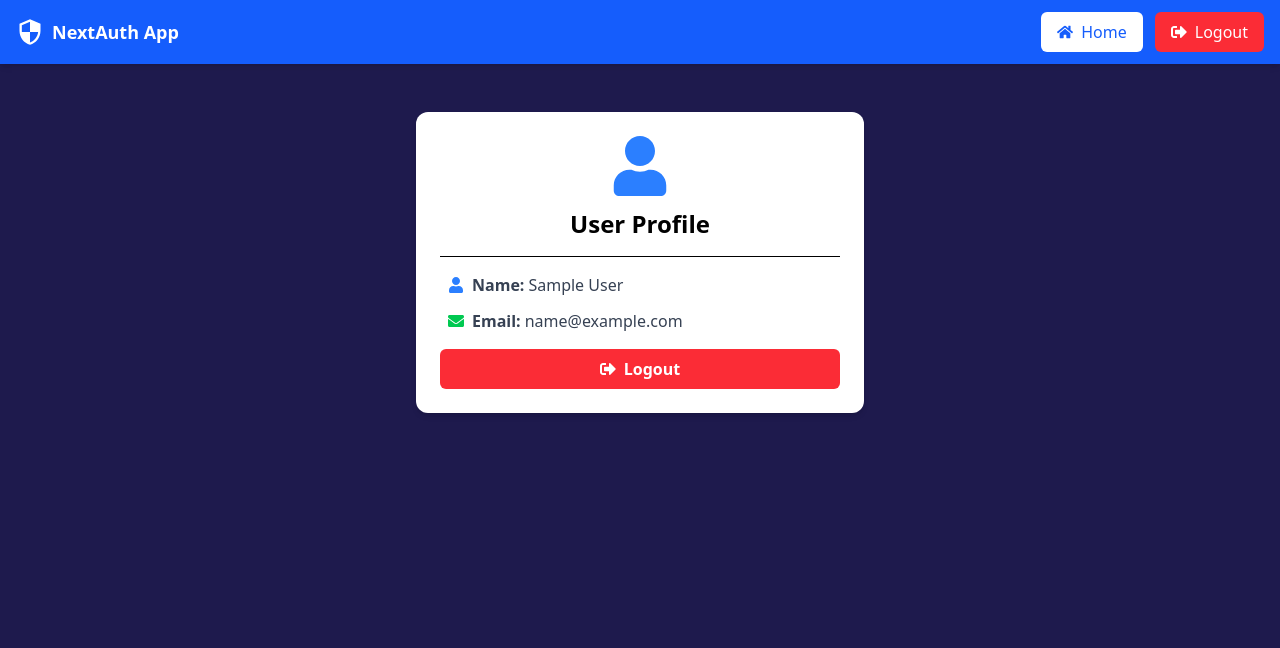
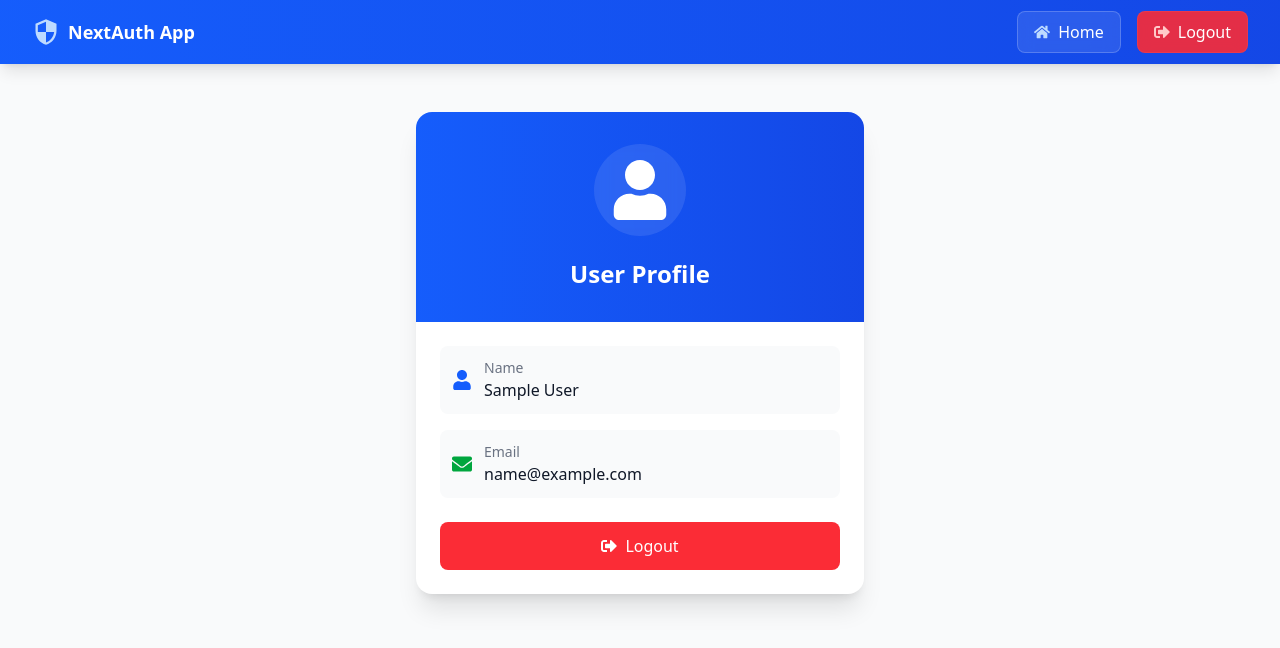
Before and after one commit to pritibishnoii/auth-app, a Next.js app: page /profile in a window 1280 px wide. Shown: the top 648 px of the page. Built offline with nearby package versions, Linux system fonts and the light colour scheme; sample sign-in values are in the browser's storage.

Commit message:
auth-form

```diff
--- a/app/page.js
+++ b/app/page.js
@@ -1,9 +1,12 @@
-import { AuthForm } from "@/components/AuthForm";
+import AuthForm from "@/components/AuthForm";
 import Image from "next/image";
+import { ToastContainer } from 'react-toastify';
+import 'react-toastify/dist/ReactToastify.css';
 
 export default function Home () {
   return (
     <div>
+      <ToastContainer position="top-right" autoClose={ 3000 } />
       <AuthForm />
     </div>
   );
--- a/app/profile/page.jsx
+++ b/app/profile/page.jsx
@@ -1,109 +1,96 @@
 "use client";
-import Navbar from '@/components/Navbar';
 import React, { useEffect, useState } from "react";
-import { FaUser, FaEnvelope, FaSignOutAlt } from "react-icons/fa";
+
+import {
+    FaUser,
+    FaEnvelope,
+    FaLock,
+    FaSignInAlt,
+    FaUserPlus,
+    FaSignOutAlt,
+} from "react-icons/fa";
 import { useRouter } from "next/navigation";
+import Navbar from "@/components/Navbar";
 
 const ProfilePage = () => {
     const [ user, setUser ] = useState( null );
-    const [ loading, setLoading ] = useState( true );
-    const [ mounted, setMounted ] = useState( false )
+    const [ isLoading, setIsLoading ] = useState( true );
     const router = useRouter();
 
     useEffect( () => {
-
-        setMounted( true ); // Mark component as mounted (client-side)
-        // Ensure this only runs on client side
-        if ( typeof window === "undefined" ) {
-            setLoading( false );
-            return;
-        }
-
-        const storedUser = localStorage.getItem( "user" );
-        const token = localStorage.getItem( "token" );
-
-        if ( !storedUser || !token ) {
-            router.push( "/" );
-            return;
-        }
-
-        try {
-            const parsedUser = JSON.parse( storedUser );
-            if ( parsedUser ) {
-                setUser( parsedUser );
+        // Check if we're on the client side
+        if ( typeof window !== 'undefined' ) {
+            const storedUser = localStorage.getItem( "user" );
+            if ( !storedUser ) {
+                router.push( "/" );
             } else {
-                throw new Error( "Invalid user data" );
+                setUser( JSON.parse( storedUser ) );
             }
-        } catch ( error ) {
-            console.error( "Error parsing user data:", error );
-            // Clear invalid data
-            localStorage.removeItem( "user" );
-            localStorage.removeItem( "token" );
-            router.push( "/" );
-        } finally {
-            setLoading( false );
+            setIsLoading( false );
         }
     }, [ router ] );
 
     const handleLogout = () => {
+        localStorage.removeItem( "token" );
         localStorage.removeItem( "user" );
-        localStorage.removeItem( "token" );
         router.push( "/" );
     };
 
-    if ( !mounted || loading ) {
+    // Show loading state
+    if ( isLoading ) {
         return (
-            <div>
-                <Navbar />
-                <div className="flex justify-center mt-12">
-                    <div className="bg-white shadow-md p-6 w-[28rem] rounded-xl text-center">
-                        Loading profile...
-                    </div>
-                </div>
+            <div className="min-h-screen bg-gray-50 flex items-center justify-center">
+                <div className="animate-spin rounded-full h-12 w-12 border-t-2 border-b-2 border-blue-600"></div>
             </div>
         );
     }
 
-    // Additional check in case user is null after loading
-    if ( !user ) {
-        return (
-            <div>
-                <Navbar />
-                <div className="flex justify-center mt-12">
-                    <div className="bg-white shadow-md p-6 w-[28rem] rounded-xl text-center">
-                        User data not available. Please login again.
-                    </div>
-                </div>
-            </div>
-        );
-    }
+    // Show nothing if no user
+    if ( !user ) return null;
 
     return (
-        <div>
+        <div className="min-h-screen bg-gray-50">
             <Navbar />
-            <div className="flex justify-center mt-12">
-                <div className="bg-white shadow-md p-6 w-[28rem] rounded-xl">
-                    <div className="text-center">
-                        <FaUser size={ 60 } className="text-blue-500 mb-3 mx-auto" />
-                        <h2 className="text-2xl font-semibold">User Profile</h2>
+            <div className="max-w-7xl mx-auto px-4 sm:px-6 lg:px-8 py-12">
+                <div className="max-w-md mx-auto">
+                    <div className="bg-white rounded-2xl shadow-xl overflow-hidden">
+                        {/* Profile Header */ }
+                        <div className="bg-gradient-to-r from-blue-600 to-blue-700 px-6 py-8 text-center">
+                            <div className="inline-block p-4 bg-white/10 rounded-full backdrop-blur-sm">
+                                <FaUser size={ 60 } className="text-white" />
+                            </div>
+                            <h2 className="mt-4 text-2xl font-bold text-white">User Profile</h2>
+                        </div>
+
+                        {/* Profile Details */ }
+                        <div className="p-6 space-y-6">
+                            <div className="space-y-4">
+                                <div className="flex items-center space-x-3 p-3 bg-gray-50 rounded-lg">
+                                    <FaUser className="text-blue-600 text-xl" />
+                                    <div>
+                                        <p className="text-sm text-gray-500">Name</p>
+                                        <p className="font-medium text-gray-900">{ user.name }</p>
+                                    </div>
+                                </div>
+
+                                <div className="flex items-center space-x-3 p-3 bg-gray-50 rounded-lg">
+                                    <FaEnvelope className="text-green-600 text-xl" />
+                                    <div>
+                                        <p className="text-sm text-gray-500">Email</p>
+                                        <p className="font-medium text-gray-900">{ user.email }</p>
+                                    </div>
+                                </div>
+                            </div>
+
+                            <button
+                                className="w-full flex items-center justify-center space-x-2 bg-red-500 text-white px-4 py-3 rounded-lg font-medium hover:bg-red-600 transition-all duration-300 ease-in-out"
+                                onClick={ handleLogout }
+                            >
+                                <FaSignOutAlt />
+                                <span>Logout</span>
+                            </button>
+                        </div>
                     </div>
-                    <hr className="my-4" />
-                    <div className="px-2 space-y-3">
-                        <p className="flex items-center text-gray-700">
-                            <FaUser className="text-blue-500 mr-2" />
-                            <strong className="mr-1">Name:</strong> { user?.name || "N/A" }
-                        </p>
-                        <p className="flex items-center text-gray-700">
-                            <FaEnvelope className="text-green-500 mr-2" />
-                            <strong className="mr-1">Email:</strong> { user?.email || "N/A" }
-                        </p>
-                    </div>
-                    <button
-                        className="mt-4 w-full bg-red-500 hover:bg-red-600 text-white py-2 px-4 rounded-md flex items-center justify-center font-semibold"
-                        onClick={ handleLogout }
-                    >
-                        <FaSignOutAlt className="mr-2" /> Logout
-                    </button>
                 </div>
             </div>
         </div>
--- a/components/AuthForm.jsx
+++ b/components/AuthForm.jsx
@@ -1,5 +1,5 @@
 "use client";
-import React, { useState, useEffect } from 'react';
+import React, { useEffect, useState } from "react";
 import {
     FaUser,
     FaEnvelope,
@@ -7,166 +7,155 @@ import {
     FaSignInAlt,
     FaUserPlus,
 } from "react-icons/fa";
-import { useRouter } from 'next/navigation';
-import axios from 'axios';
-import { toast } from 'react-toastify';
 
-export const AuthForm = () => {
+
+import { toast } from "react-toastify";
+
+import axios from "axios";
+import { useRouter } from "next/navigation";
+
+const AuthForm = () => {
     const router = useRouter();
     const [ formData, setFormData ] = useState( {
         name: "",
         email: "",
         password: "",
     } );
+
     const [ isLogin, setIsLogin ] = useState( true );
+    const [ message, setMessage ] = useState( "" );
     const [ loading, setLoading ] = useState( false );
-    const [ mounted, setMounted ] = useState( false );
 
     useEffect( () => {
-        setMounted( true ); // Component is now mounted client-side
-        if ( typeof window !== "undefined" && localStorage.getItem( "token" ) ) {
+        if ( localStorage.getItem( "token" ) ) {
             router.push( "/profile" );
         }
     }, [] );
 
     const handleChange = ( e ) => {
         setFormData( { ...formData, [ e.target.name ]: e.target.value } );
+        // console.log("getting input data ",formData)
     };
 
     const handleSubmit = async ( e ) => {
         e.preventDefault();
+        setMessage( "" );
         setLoading( true );
+
+        //   http://localhost:3001/api/auth?login=true
 
         const url = isLogin ? "/api/auth?login=true" : "/api/auth?signup=true";
 
         try {
             const { data } = await axios.post( url, formData, {
-                headers: { "Content-Type": "application/json" },
+                headers: {
+                    "Content-Type": "application/json",
+                },
             } );
 
-            if ( !data.success ) {
-                throw new Error( data.message || "Authentication failed" );
-            }
 
+            // console.log( "data from backend = ", data );
+            setMessage( data.message );
+            toast.success( data.message )
             if ( isLogin ) {
                 localStorage.setItem( "token", data.token );
                 localStorage.setItem( "user", JSON.stringify( data.user ) );
                 router.push( "/profile" );
-            } else {
-                toast.success( "Registration successful! Please login" );
-                setIsLogin( true );
-                setFormData( { name: "", email: "", password: "" } );
             }
+        } catch ( error ) {
+            const errorMessage =
+                error.response?.data?.message || error.message || "Something went wrong";
+            toast.error( errorMessage );
+            setMessage( "Something went wrong" );
 
-        } catch ( error ) {
-            toast.error( error.response?.data?.message || error.message || "Something went wrong" );
         } finally {
             setLoading( false );
         }
     };
 
     return (
-        <div className="flex justify-center items-center min-h-screen ">
-            <div className="bg-white shadow-md p-6 w-full max-w-md rounded-xl">
+        <div>
+
+            <div className="flex justify-center items-center min-h-screen">
+                <div className="bg-white p-6 rounded-xl shadow-md" style={ { width: "28rem" } }>
                     <div className="text-center">
                         { isLogin ? (
-                        <FaSignInAlt size={ 50 } className="text-blue-500 mb-3 mx-auto" />
+                            <FaSignInAlt size={ 50 } className="text-blue-600 mb-3 mx-auto" />
                         ) : (
-                        <FaUserPlus size={ 50 } className="text-green-500 mb-3 mx-auto" />
+                            <FaUserPlus size={ 50 } className="text-green-600 mb-3 mx-auto" />
                         ) }
-                    <h2 className="text-2xl font-bold">
-                        { isLogin ? "Login" : "Sign Up" }
-                    </h2>
+                        <h2 className="font-bold text-xl">{ isLogin ? "Login" : "SignUp" }</h2>
                     </div>
-
-                <form onSubmit={ handleSubmit } className="mt-6 space-y-4">
+                    <hr className="my-4" />
+                    <form onSubmit={ handleSubmit }>
+                        {/* user input */ }
                         { !isLogin && (
-                        <div className="flex flex-col">
-                            <label className="text-sm font-medium text-gray-700 mb-1">Name</label>
-                            <div className="flex items-center border border-gray-300 rounded-md overflow-hidden">
-                                <span className="bg-gray-100 p-3 text-blue-500">
-                                    <FaUser />
+                            <div className="mb-3 flex">
+                                <span className="bg-gray-100 p-2 rounded-l-md border border-r-0 border-gray-300">
+                                    <FaUser className="text-blue-600" />
                                 </span>
                                 <input
                                     type="text"
                                     name="name"
-                                    placeholder="Your name"
+                                    placeholder="Name"
                                     value={ formData.name }
                                     onChange={ handleChange }
-                                    className="w-full p-2 outline-none"
+                                    className="flex-1 p-2 border border-gray-300 rounded-r-md focus:outline-none focus:ring-2 focus:ring-blue-500"
                                     required
-                                    minLength={ 3 }
                                 />
-                            </div>
                             </div>
                         ) }
 
-                    <div className="flex flex-col">
-                        <label className="text-sm font-medium text-gray-700 mb-1">Email</label>
-                        <div className="flex items-center border border-gray-300 rounded-md overflow-hidden">
-                            <span className="bg-gray-100 p-3 text-green-500">
-                                <FaEnvelope />
+                        {/* email input */ }
+                        <div className="mb-3 flex">
+                            <span className="bg-gray-100 p-2 rounded-l-md border border-r-0 border-gray-300">
+                                <FaEnvelope className="text-green-600" />
                             </span>
                             <input
                                 type="email"
                                 name="email"
-                                placeholder="your@email.com"
+                                placeholder="Email"
                                 value={ formData.email }
                                 onChange={ handleChange }
-                                className="w-full p-2 outline-none"
+                                className="flex-1 p-2 border border-gray-300 rounded-r-md focus:outline-none focus:ring-2 focus:ring-green-500"
                                 required
                             />
                         </div>
-                    </div>
 
-                    <div className="flex flex-col">
-                        <label className="text-sm font-medium text-gray-700 mb-1">Password</label>
-                        <div className="flex items-center border border-gray-300 rounded-md overflow-hidden">
-                            <span className="bg-gray-100 p-3 text-red-500">
-                                <FaLock />
+                        {/* password input */ }
+                        <div className="mb-3 flex">
+                            <span className="bg-gray-100 p-2 rounded-l-md border border-r-0 border-gray-300">
+                                <FaLock className="text-red-600" />
                             </span>
                             <input
                                 type="password"
                                 name="password"
-                                placeholder="••••••••"
+                                placeholder="Password"
                                 value={ formData.password }
                                 onChange={ handleChange }
-                                className="w-full p-2 outline-none"
+                                className="flex-1 p-2 border border-gray-300 rounded-r-md focus:outline-none focus:ring-2 focus:ring-red-500"
                                 required
-                                minLength={ 6 }
                             />
                         </div>
-                    </div>
-
                         <button
                             type="submit"
+                            className={ `w-full py-2 rounded-md text-white font-semibold ${ isLogin ? "bg-blue-600 hover:bg-blue-700 focus:ring-2 focus:ring-blue-500" : "bg-green-600 hover:bg-green-700 focus:ring-2 focus:ring-green-500" }` }
                             disabled={ loading }
-                        className={ `w-full py-2 px-4 rounded-md text-white font-semibold ${ isLogin
-                            ? "bg-blue-500 hover:bg-blue-600"
-                            : "bg-green-500 hover:bg-green-600"
-                            } ${ loading ? "opacity-70 cursor-not-allowed" : ""
-                            } transition-colors` }
                         >
-                        { loading ? (
-                            <span className="inline-block animate-spin rounded-full h-5 w-5 border-b-2 border-white"></span>
-                        ) : isLogin ? (
-                            "Login"
-                        ) : (
-                            "Sign Up"
-                        ) }
+                            { loading ? <div className="loader"></div> : isLogin ? "Login" : "Signup" }
                         </button>
                     </form>
-
-                <p className="text-center mt-4 text-sm">
-                    { isLogin ? "Don't have an account? " : "Already have an account? " }
-                    <button
+                    <p
+                        className="text-center mt-3 text-blue-600 cursor-pointer hover:text-blue-700"
                         onClick={ () => setIsLogin( !isLogin ) }
-                        className="text-blue-500 hover:text-blue-700 font-medium"
                     >
-                        { isLogin ? "Sign up" : "Login" }
-                    </button>
+                        { isLogin ? "Create an account" : "Already have an account? Login" }
                     </p>
+                    { message && <p className="text-red-600 text-center mt-2">{ message }</p> }
+                </div>
             </div>
         </div>
     );
 };
+
+export default AuthForm;
--- a/components/Navbar.jsx
+++ b/components/Navbar.jsx
@@ -1,50 +1,53 @@
-import React from 'react';
-import { useRouter } from 'next/navigation';
-import { FaSignOutAlt, FaHome } from "react-icons/fa";
+import { useRouter } from 'next/navigation'
+import React from 'react'
+import {
+    FaSignOutAlt, FaHome
+} from "react-icons/fa";
 import { MdSecurity } from "react-icons/md";
-import Link from 'next/link';
 
 const Navbar = () => {
     const router = useRouter();
-
     const handleLogout = () => {
         localStorage.removeItem( "token" );
         localStorage.removeItem( "user" );
         router.push( "/" );
-
-
     };
 
+    return (
+        <nav className="bg-gradient-to-r from-blue-600 to-blue-700 shadow-lg">
+            <div className="max-w-7xl mx-auto px-4 sm:px-6 lg:px-8">
+                <div className="flex justify-between items-center h-16">
+                    {/* Logo and Brand */ }
+                    <a
+                        className="text-white font-bold flex items-center space-x-2 hover:text-blue-100 transition-all duration-300 ease-in-out"
+                        href="/"
+                    >
+                        <MdSecurity size={ 28 } className="text-blue-200" />
+                        <span className="text-lg">NextAuth App</span>
+                    </a>
 
-
-    return (
-        <div className="bg-blue-600 py-3 shadow-md">
-            <div className="container mx-auto px-4 flex justify-between items-center">
-                <Link href="/" className="text-white font-bold text-lg flex items-center">
-                    <MdSecurity size={ 28 } className="mr-2" />
-                    NextAuth App
-                </Link>
-
-                <div className="flex gap-3">
-                    <Link
+                    {/* Navigation Links */ }
+                    <div className="flex items-center space-x-4">
+                        <a
+                            className="bg-white/10 backdrop-blur-sm text-white px-4 py-2 rounded-lg font-medium flex items-center space-x-2 hover:bg-white/20 transition-all duration-300 ease-in-out border border-white/20"
                             href="/"
-                        className="bg-white text-blue-600 font-medium px-4 py-2 rounded-md flex items-center hover:bg-gray-100 transition"
                         >
-                        <FaHome className="mr-2" />
-                        Home
-                    </Link>
+                            <FaHome className="text-blue-200" />
+                            <span>Home</span>
+                        </a>
 
                         <button
+                            className="bg-red-500/90 backdrop-blur-sm text-white px-4 py-2 rounded-lg font-medium flex items-center space-x-2 hover:bg-red-600 transition-all duration-300 ease-in-out border border-red-400/20"
                             onClick={ handleLogout }
-                        className="bg-red-500 hover:bg-red-600 text-white px-4 py-2 rounded-md flex items-center font-medium transition"
                         >
-                        <FaSignOutAlt className="mr-2" />
-                        Logout
+                            <FaSignOutAlt className="text-red-200" />
+                            <span>Logout</span>
                         </button>
                     </div>
                 </div>
             </div>
+        </nav>
     );
-};
+}
 
-export default Navbar;
+export default Navbar
```
Lines whose indentation alone changed are shown as unchanged.
